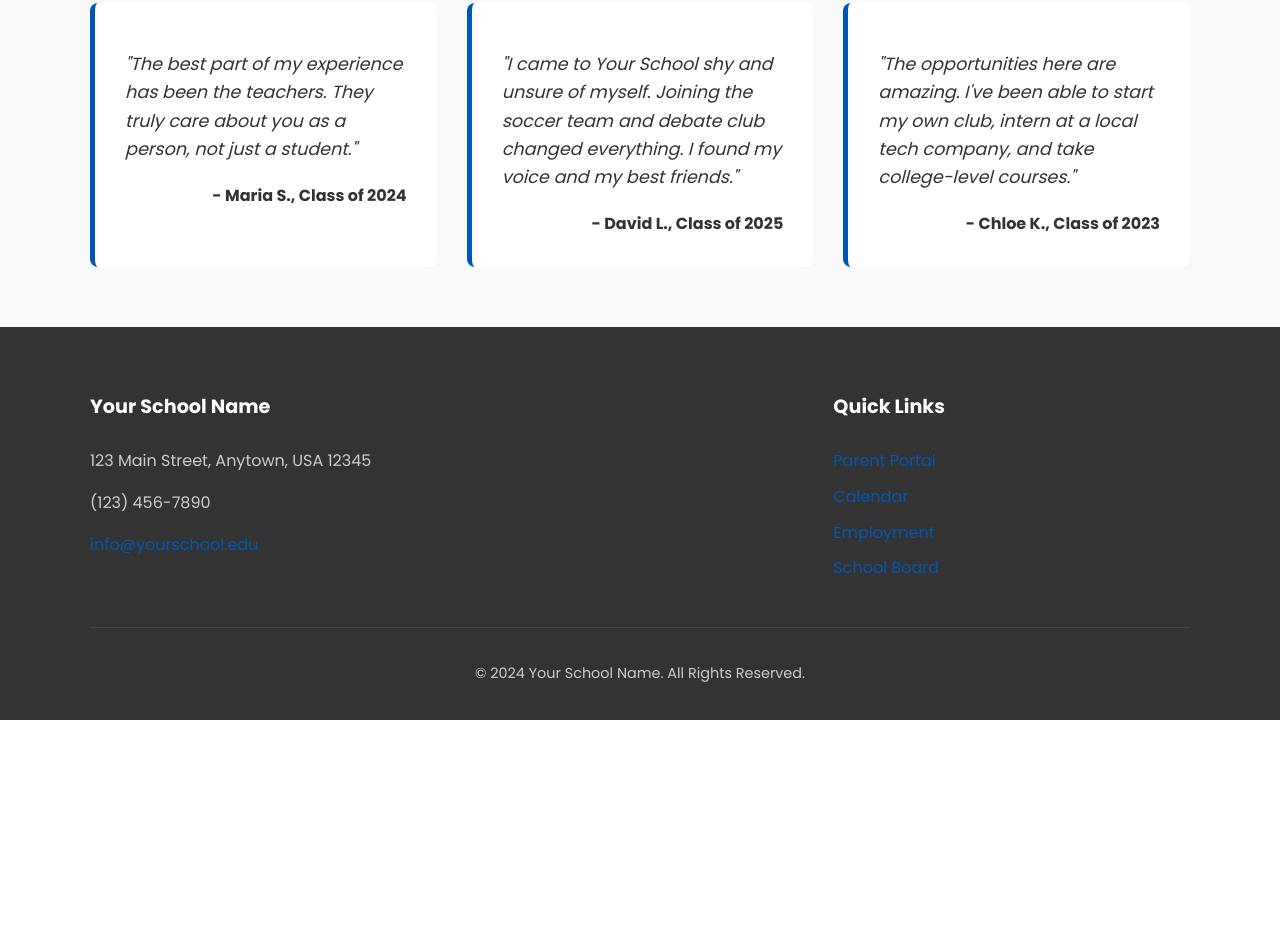
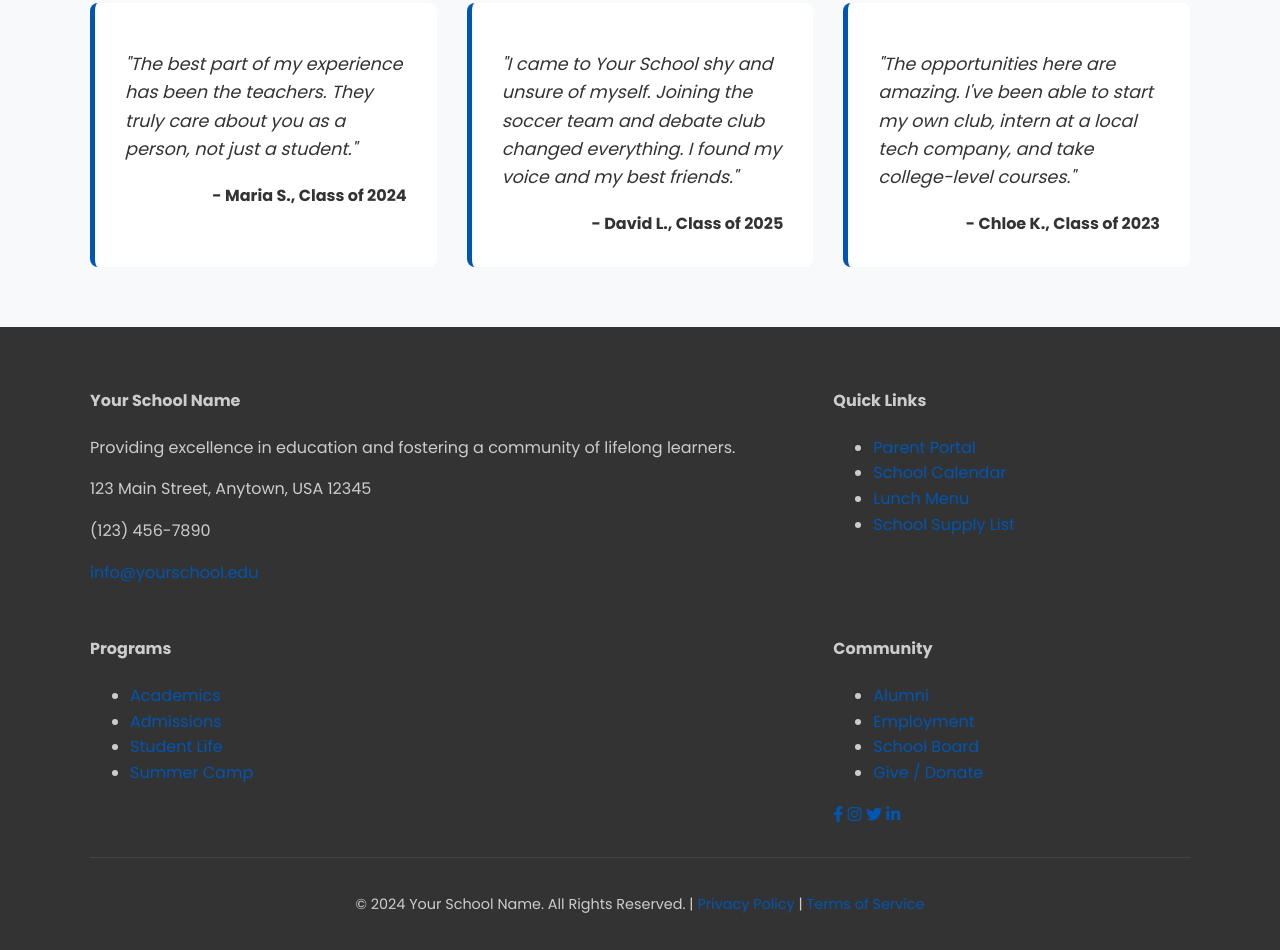
Before and after one commit to AdjeiJamesNtiamoah/school-website, a plain HTML site: page student-life.html in a window 1280 px wide. Shown: the part 2367-3317 px from the top of the page. Before the commit the page ends 3087 px from the top, so only its background shows below. Drawn offline with Linux system fonts and the light colour scheme.

Commit message:
Update student-life.html

```diff
--- a/student-life.html
+++ b/student-life.html
@@ -9,6 +9,7 @@
     <link rel="preconnect" href="https://fonts.gstatic.com" crossorigin>
     <link href="https://fonts.googleapis.com/css2?family=Poppins:wght@400;600;700&display=swap" rel="stylesheet">
 </head>
+    <link rel="stylesheet" href="https://cdnjs.cloudflare.com/ajax/libs/font-awesome/6.0.0-beta3/css/all.min.css">
 <body>
 
     <!-- Header is the same on every page -->
@@ -122,24 +123,53 @@
    <footer>
     <div class="container">
         <div class="footer-content">
-                <div class="footer-about">
+            <!-- Column 1: About -->
+            <div class="footer-column">
                 <h4>Your School Name</h4>
+                <p>Providing excellence in education and fostering a community of lifelong learners.</p>
                 <p>123 Main Street, Anytown, USA 12345</p>
                 <p>(123) 456-7890</p>
                 <a href="mailto:info@yourschool.edu">info@yourschool.edu</a>
             </div>
-                <div class="footer-links">
+            <!-- Column 2: Quick Links -->
+            <div class="footer-column">
                 <h4>Quick Links</h4>
                 <ul>
                     <li><a href="#">Parent Portal</a></li>
-                        <li><a href="#">Calendar</a></li>
+                    <li><a href="#">School Calendar</a></li>
+                    <li><a href="#">Lunch Menu</a></li>
+                    <li><a href="#">School Supply List</a></li>
+                </ul>
+            </div>
+            <!-- Column 3: Programs -->
+            <div class="footer-column">
+                <h4>Programs</h4>
+                <ul>
+                    <li><a href="academics.html">Academics</a></li>
+                    <li><a href="admissions.html">Admissions</a></li>
+                    <li><a href="student-life.html">Student Life</a></li>
+                    <li><a href="#">Summer Camp</a></li>
+                </ul>
+            </div>
+            <!-- Column 4: Community -->
+            <div class="footer-column">
+                <h4>Community</h4>
+                <ul>
+                    <li><a href="#">Alumni</a></li>
                     <li><a href="#">Employment</a></li>
                     <li><a href="#">School Board</a></li>
+                    <li><a href="#">Give / Donate</a></li>
                 </ul>
+                <div class="social-icons">
+                    <a href="#" aria-label="Facebook"><i class="fab fa-facebook-f"></i></a>
+                    <a href="#" aria-label="Instagram"><i class="fab fa-instagram"></i></a>
+                    <a href="#" aria-label="Twitter"><i class="fab fa-twitter"></i></a>
+                    <a href="#" aria-label="LinkedIn"><i class="fab fa-linkedin-in"></i></a>
+                </div>
             </div>
         </div>
         <div class="footer-bottom">
-                <p>&copy; 2024 Your School Name. All Rights Reserved.</p>
+            <p>&copy; 2024 Your School Name. All Rights Reserved. | <a href="#">Privacy Policy</a> | <a href="#">Terms of Service</a></p>
         </div>
     </div>
 </footer>
```
Lines whose indentation alone changed are shown as unchanged.
